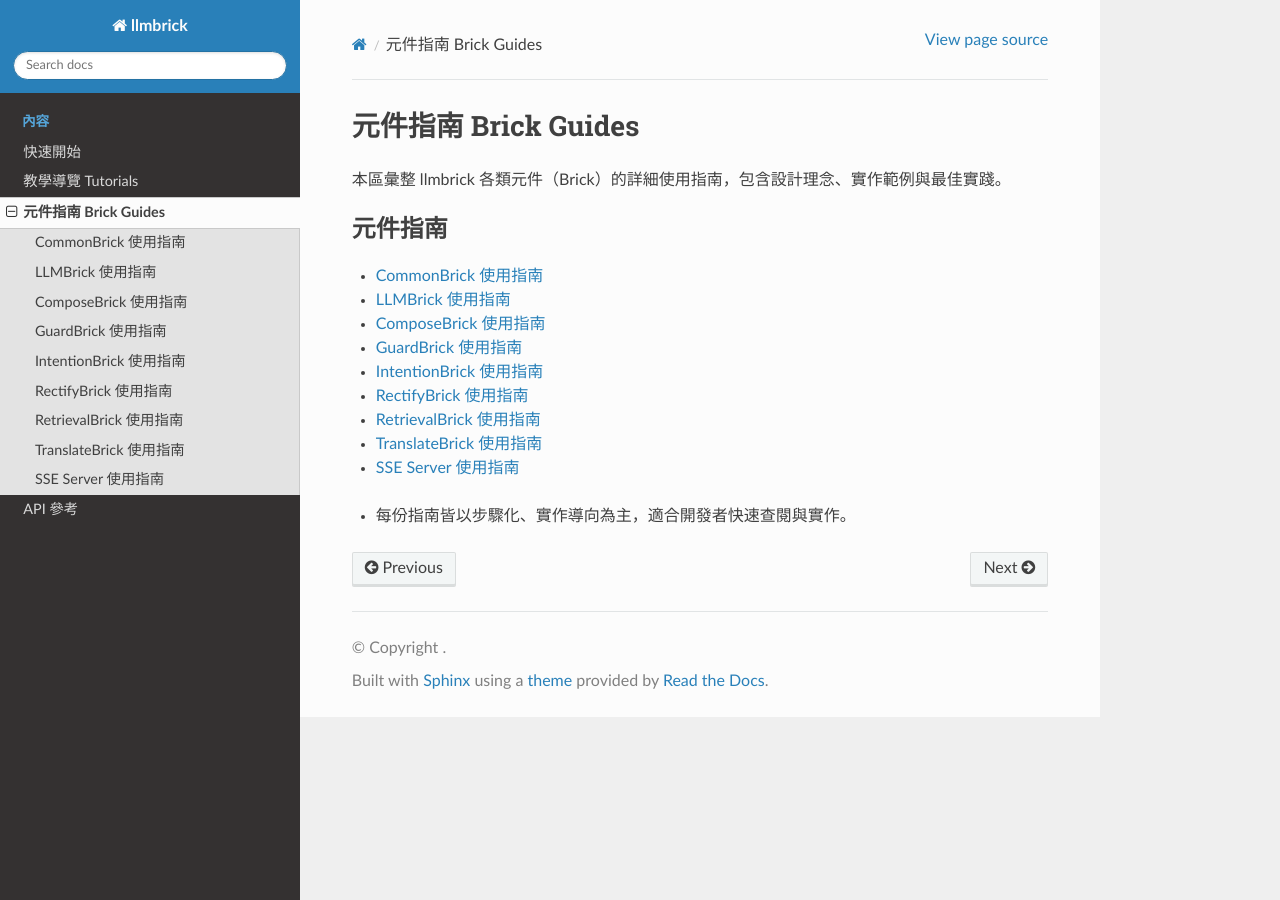
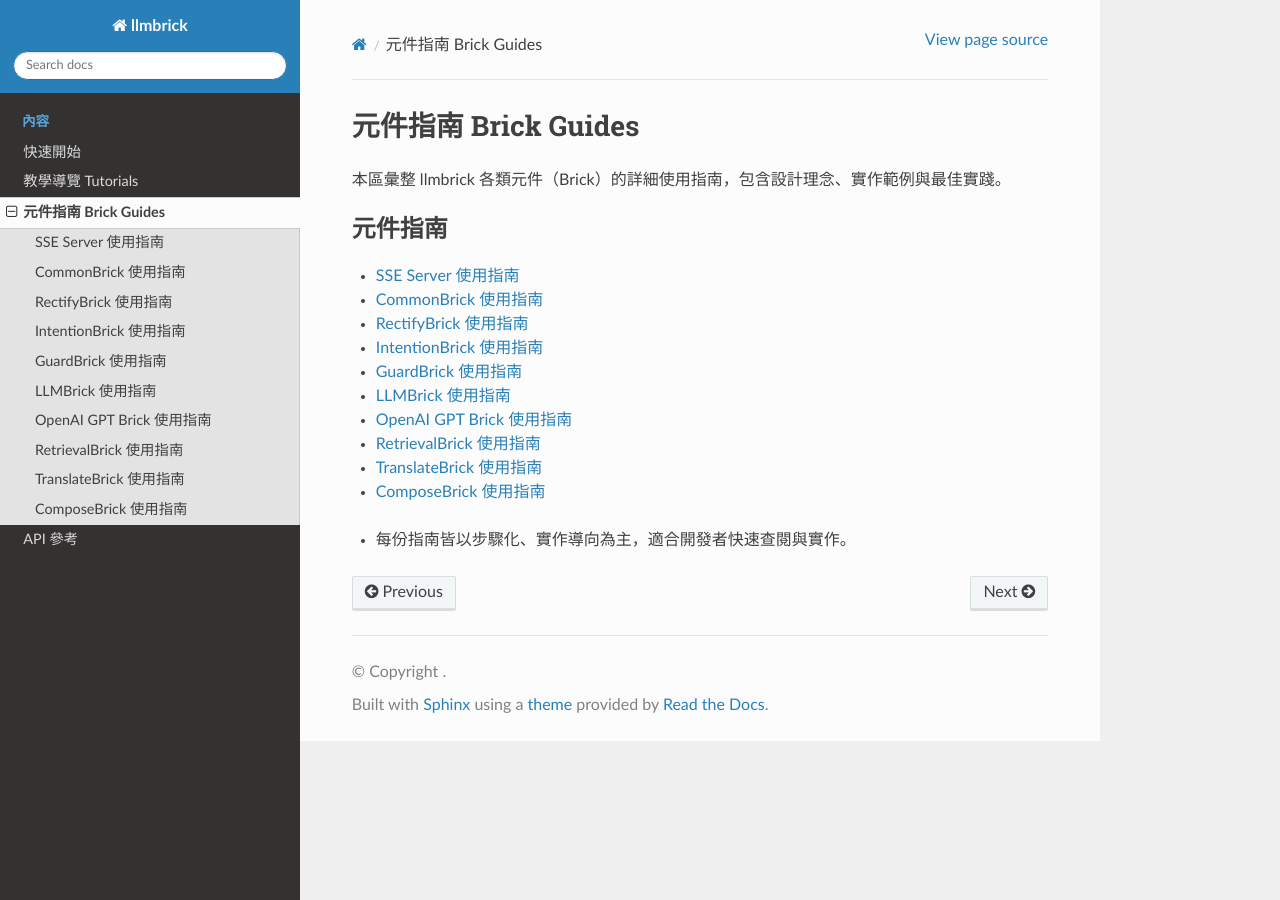
Before and after one commit to JiHungLin/llmbrick, a Sphinx documentation site: the page built from docs/guides/index.md, in a window 1280 px wide. Built offline with Sphinx 7.4.7 and the Read the Docs theme 3.1.0, drawn with Linux system fonts in a browser that asks for light colours; pages that are not in the unit, such as notebooks, are missing from menus.

Commit message:
fix: Reorder guide entries in index for better clarity and accessibility

````diff
--- a/docs/guides/index.md
+++ b/docs/guides/index.md
@@ -6,15 +6,16 @@
 :maxdepth: 1
 :caption: 元件指南
 
+sse_server_guide
 common_brick_guide
+rectify_brick_guide
+intention_brick_guide
+guard_brick_guide
 llm_brick_guide
-compose_brick_guide
-guard_brick_guide
-intention_brick_guide
-rectify_brick_guide
+openai_llm_brick_guide
 retrieval_brick_guide
 translate_brick_guide
-sse_server_guide
+compose_brick_guide
 ```
 
 - 每份指南皆以步驟化、實作導向為主，適合開發者快速查閱與實作。
````
